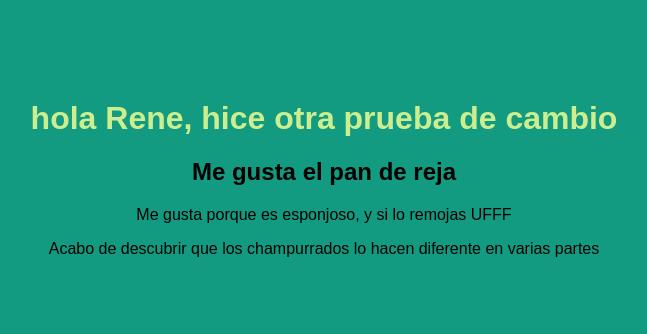
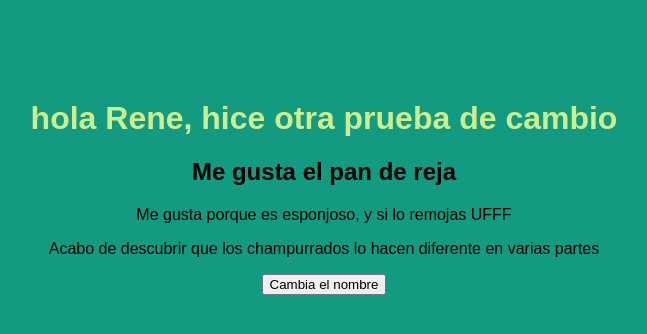
Before and after one commit to ReneCruz20/CH54miPrimerRepo, a plain HTML site: page index.html in a window 1280 px wide. Shown: the whole page, without its empty margins (316-963 px from the left). Drawn offline with Linux system fonts and the light colour scheme.

Commit message:
feat: boton para cambiar el nombre

```diff
--- a/index.html
+++ b/index.html
@@ -10,6 +10,7 @@
 	<h2> Me gusta el pan de reja </h2>
 	<p> Me gusta porque es esponjoso, y si lo remojas UFFF</p>
 	<p>Acabo de descubrir que los champurrados lo hacen diferente en varias partes</p>
+	<button> Cambia el nombre</button>
 </body>
 
 </html>
```
